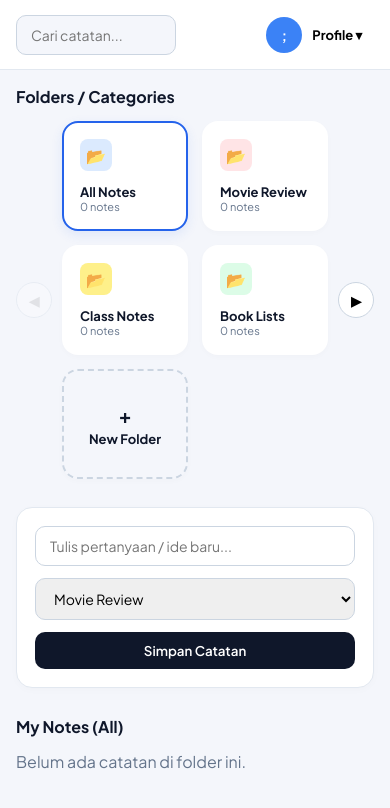
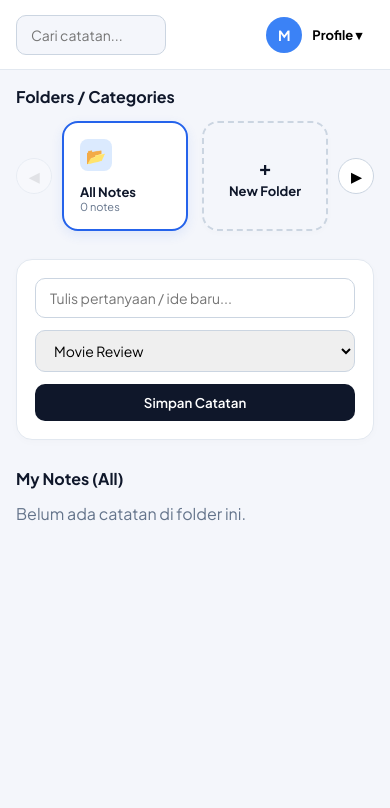
Before and after one commit to hilmyedu/QuestionVault, a plain HTML site: page index.html in a window 390 px wide. Drawn offline with nearby package versions, Linux system fonts and the light colour scheme.

Commit message:
Update index.html

```diff
--- a/index.html
+++ b/index.html
@@ -3,7 +3,7 @@
 <head>
   <meta charset="UTF-8">
   <meta name="viewport" content="width=device-width, initial-scale=1.0">
-  <title>Question Vault - Dynamic Folders & Pagination</title>
+  <title>Question Vault - Mobile Responsive 2-Card Folders</title>
 
   <link href="https://fonts.googleapis.com/css2?family=Plus+Jakarta+Sans:wght@400;500;600;700;800&display=swap" rel="stylesheet">
   <script src="https://cdnjs.cloudflare.com/ajax/libs/jspdf/2.5.1/jspdf.umd.min.js"></script>
@@ -229,6 +229,7 @@
       cursor: not-allowed;
     }
 
+    /* Desktop Grid (Default: 4 Folder + 1 New Folder = 5 Kolom) */
     .folders-grid {
       display: grid;
       grid-template-columns: repeat(5, 1fr);
@@ -369,20 +370,26 @@
       opacity: 0.6;
     }
 
-    @media (max-width: 900px) {
+    /* --- MOBILE RESPONSIVE STYLES --- */
+    @media (max-width: 768px) {
       body { flex-direction: column; }
       aside { display: none; }
       header { padding: 0 16px; }
-      .search-box { width: 160px; }
+      .search-box { width: 150px; }
       .content-area { padding: 16px; }
-      .folders-grid { grid-template-columns: repeat(2, 1fr); }
+
+      /* Di Mode HP: Hanya 2 Kolom (1 Slot Folder + 1 Slot New Folder) */
+      .folders-grid {
+        grid-template-columns: repeat(2, 1fr);
+      }
+
       .form-grid { grid-template-columns: 1fr; }
     }
   </style>
 </head>
 <body>
 
-  <!-- Sidebar -->
+  <!-- Sidebar Desktop -->
   <aside>
     <div>
       <div class="brand"><div class="brand-icon"></div> MINI NOTES</div>
@@ -398,13 +405,14 @@
   <!-- App Wrapper -->
   <div id="app">
 
-    <!-- Top Header & Dropdown PDF -->
+    <!-- Top Header -->
     <header>
       <input type="text" id="searchInput" class="search-box" placeholder="Cari catatan..." oninput="renderNotes()">
 
+      <!-- Profile Area (Dropdown PDF & Backup) -->
       <div class="profile-area">
         <button class="profile-btn" onclick="toggleProfileMenu(event)">
-          <div class="avatar"><b>;</b></div>
+          <div class="avatar">M</div>
           <span style="font-size: 13px; font-weight: 700;">Profile ▾</span>
         </button>
 
@@ -421,10 +429,10 @@
       </div>
     </header>
 
-    <!-- Content Container -->
+    <!-- Main Content Container -->
     <div class="content-area">
 
-      <!-- Folders Top Bar dengan Pagination (4 Folder Max + 1 New Folder) -->
+      <!-- Folders Top Bar dengan Mobile Responsive Pagination -->
       <h2 class="section-title">Folders / Categories</h2>
       <div class="folder-pagination-wrapper">
         <button class="btn-nav-arrow" id="btnPrevFolder" onclick="changeFolderPage(-1)">◀</button>
@@ -434,7 +442,7 @@
         <button class="btn-nav-arrow" id="btnNextFolder" onclick="changeFolderPage(1)">▶</button>
       </div>
 
-      <!-- Form Buat Catatan -->
+      <!-- Form Tambah Catatan -->
       <div class="form-card">
         <div class="form-grid">
           <input type="text" id="qInput" placeholder="Tulis pertanyaan / ide baru...">
@@ -451,8 +459,8 @@
   </div>
 
   <script>
-    const STORAGE_KEY_NOTES = 'mino_notes_dynamic_v4';
-    const STORAGE_KEY_FOLDERS = 'mino_folders_dynamic_v4';
+    const STORAGE_KEY_NOTES = 'mino_notes_responsive_v5';
+    const STORAGE_KEY_FOLDERS = 'mino_folders_responsive_v5';
     const COLOR_CLASSES = ['card-blue', 'card-pink', 'card-yellow', 'card-green'];
 
     let notes = [];
@@ -460,10 +468,15 @@
 
     let activeFolder = 'All Notes';
     let folderCurrentPage = 0;
-    const FOLDERS_PER_PAGE = 4; // Max 4 folder per halaman, slot ke-5 untuk + New Folder
+
+    // Menentukan limit folder per halaman berdasarkan lebar layar
+    function getFoldersPerPage() {
+      return window.innerWidth <= 768 ? 1 : 4;
+      // Layar HP: 1 Slot Folder + 1 Slot New Folder (Total 2 Kartu)
+      // Layar Desktop: 4 Slot Folder + 1 Slot New Folder (Total 5 Kartu)
+    }
 
     document.addEventListener('DOMContentLoaded', () => {
-      // Load saved notes & folders
       const savedNotes = localStorage.getItem(STORAGE_KEY_NOTES);
       if (savedNotes) {
         try { notes = JSON.parse(savedNotes); } catch(e) { notes = []; }
@@ -474,7 +487,6 @@
         try { folders = JSON.parse(savedFolders); } catch(e) {}
       }
 
-      // Sinkronisasi folder dari catatan yang tersimpan
       const customFoldersFromNotes = [...new Set(notes.map(n => n.folder))];
       customFoldersFromNotes.forEach(f => {
         if (f && !folders.includes(f)) folders.push(f);
@@ -486,6 +498,11 @@
         if (!e.target.closest('.profile-area')) {
           document.getElementById('profileDropdown').classList.remove('show');
         }
+      });
+
+      // Deteksi perubahan ukuran layar (Resize Event)
+      window.addEventListener('resize', () => {
+        renderFolders();
       });
     });
 
@@ -500,14 +517,15 @@
       document.getElementById('profileDropdown').classList.toggle('show');
     }
 
-    /* --- DYNAMIC FOLDERS & PAGINATION --- */
+    /* --- DYNAMIC & RESPONSIVE PAGINATION FOLDERS --- */
     function renderFolders() {
       const container = document.getElementById('foldersContainer');
       const select = document.getElementById('folderSelect');
       const prevBtn = document.getElementById('btnPrevFolder');
       const nextBtn = document.getElementById('btnNextFolder');
 
-      const totalPages = Math.ceil(folders.length / FOLDERS_PER_PAGE) || 1;
+      const foldersPerPage = getFoldersPerPage();
+      const totalPages = Math.ceil(folders.length / foldersPerPage) || 1;
 
       if (folderCurrentPage < 0) folderCurrentPage = 0;
       if (folderCurrentPage >= totalPages) folderCurrentPage = totalPages - 1;
@@ -515,14 +533,14 @@
       prevBtn.disabled = (folderCurrentPage === 0);
       nextBtn.disabled = (folderCurrentPage >= totalPages - 1);
 
-      const startIndex = folderCurrentPage * FOLDERS_PER_PAGE;
-      const visibleFolders = folders.slice(startIndex, startIndex + FOLDERS_PER_PAGE);
+      const startIndex = folderCurrentPage * foldersPerPage;
+      const visibleFolders = folders.slice(startIndex, startIndex + foldersPerPage);
 
       let folderHTML = '';
 
       visibleFolders.forEach((f, idx) => {
         const count = f === 'All Notes' ? notes.length : notes.filter(n => n.folder === f).length;
-        const color = COLOR_CLASSES[idx % COLOR_CLASSES.length];
+        const color = COLOR_CLASSES[(startIndex + idx) % COLOR_CLASSES.length];
 
         folderHTML += `
           <div class="folder-card ${activeFolder === f ? 'active' : ''}" onclick="selectFolder('${f}')">
@@ -535,7 +553,7 @@
         `;
       });
 
-      // Slot 5: Tombol Tambah Folder Baru
+      // Slot New Folder selalu tampil di sebelah kanan folder
       folderHTML += `
         <div class="folder-card folder-add-btn" onclick="addCustomFolder()">
           <div style="font-size: 20px; font-weight: bold;">+</div>
@@ -545,7 +563,7 @@
 
       container.innerHTML = folderHTML;
 
-      // Update Opsi Folder pada Form
+      // Sync pilihan pada select dropdown form
       const availableFoldersForSelect = folders.filter(f => f !== 'All Notes');
       select.innerHTML = availableFoldersForSelect.map(f => `
         <option value="${f}" ${f === activeFolder ? 'selected' : ''}>${f}</option>
@@ -570,13 +588,14 @@
           folders.push(trimmed);
         }
         activeFolder = trimmed;
-        // Pindah otomatis ke halaman tempat folder baru berada
-        folderCurrentPage = Math.floor((folders.length - 1) / FOLDERS_PER_PAGE);
+
+        const foldersPerPage = getFoldersPerPage();
+        folderCurrentPage = Math.floor((folders.length - 1) / foldersPerPage);
         save();
       }
     }
 
-    /* --- RENDER CATATAN --- */
+    /* --- CATATAN RENDER LOGIC --- */
     function renderNotes() {
       const grid = document.getElementById('notesGrid');
       const title = document.getElementById('notesTitle');
@@ -670,7 +689,7 @@
       return (str || '').replace(/&/g, "&amp;").replace(/</g, "&lt;").replace(/>/g, "&gt;");
     }
 
-    /* --- RETRO PDF EXPORT --- */
+    /* --- RETRO BRUTALIST PDF EXPORT --- */
     function exportPDF(targetFolder) {
       const { jsPDF } = window.jspdf;
       const doc = new jsPDF();
```
